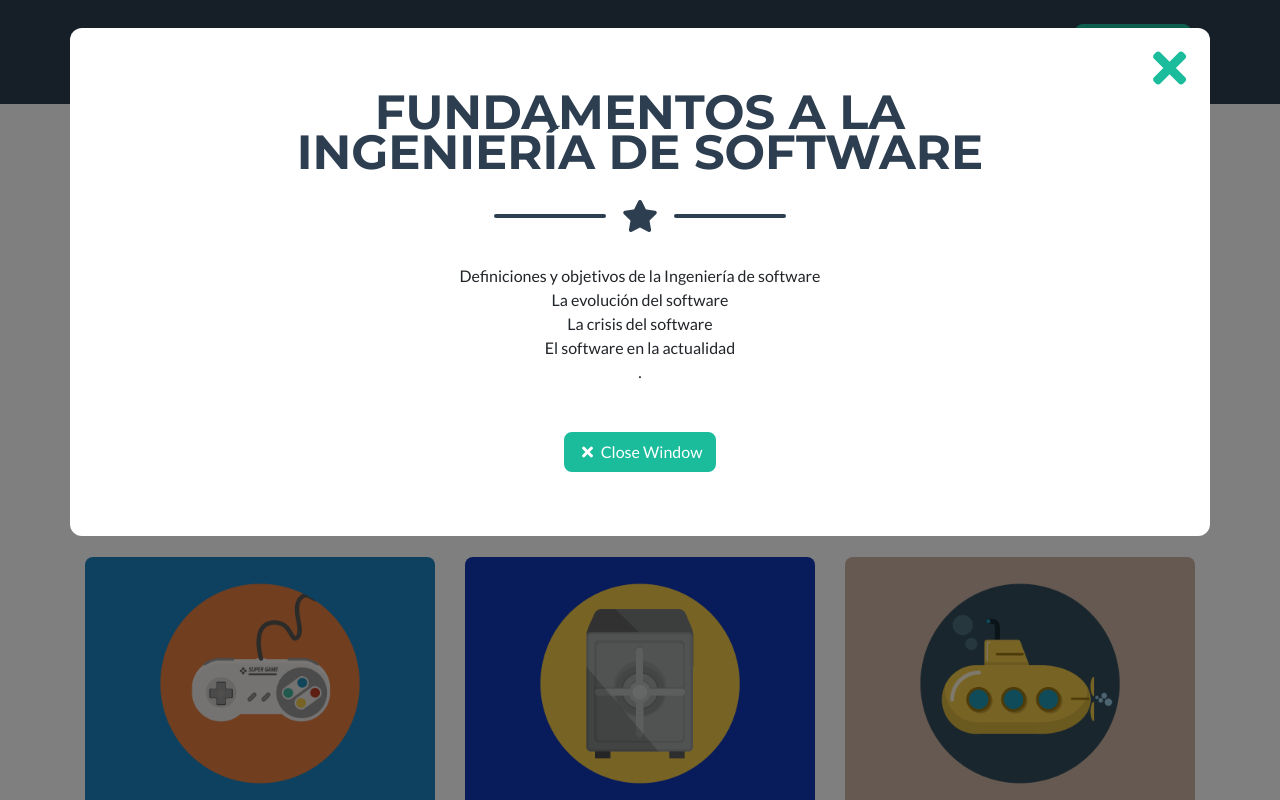
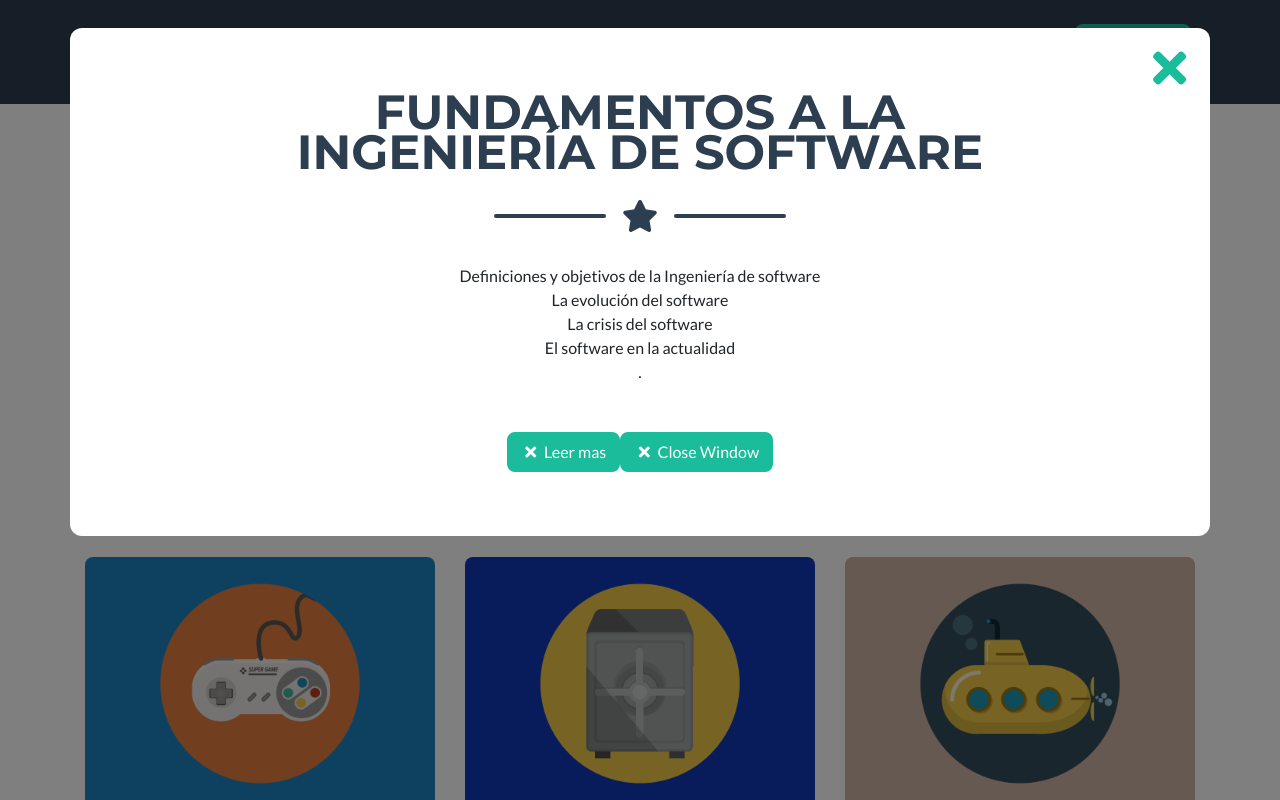
Before and after one commit to Jesaltstudio/mildred, a plain HTML site: page index.html in a window 1280 px wide. Both pictures are taken after a click on the element 260 px from the left and 1122 px from the top of the page. Shown: the part 722-1522 px from the top of the page. Drawn offline with nearby package versions, Linux system fonts and the light colour scheme; files that its build step writes are made by us from their sources.

Commit message:
Update index.html

```diff
--- a/index.html
+++ b/index.html
@@ -239,6 +239,9 @@ La evolución del software<br>
 La crisis del software<br>
 El software en la actualidad<br>
 .</p>
+                 <button class="btn btn-primary" href="#" data-dismiss="modal">
+                  <i class="fas fa-times fa-fw"></i>
+                  Leer mas
                 <button class="btn btn-primary" href="#" data-dismiss="modal">
                   <i class="fas fa-times fa-fw"></i>
                   Close Window
```
